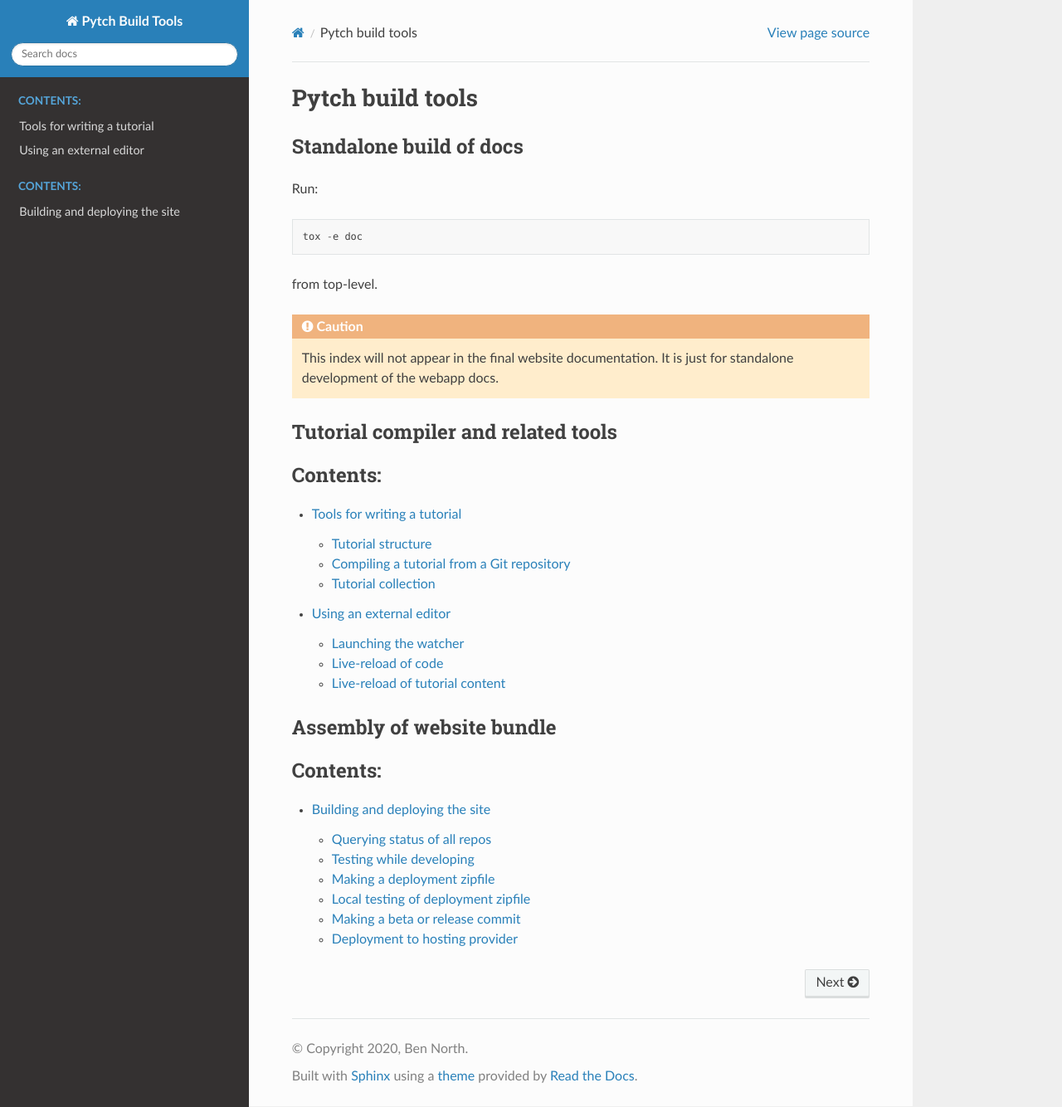
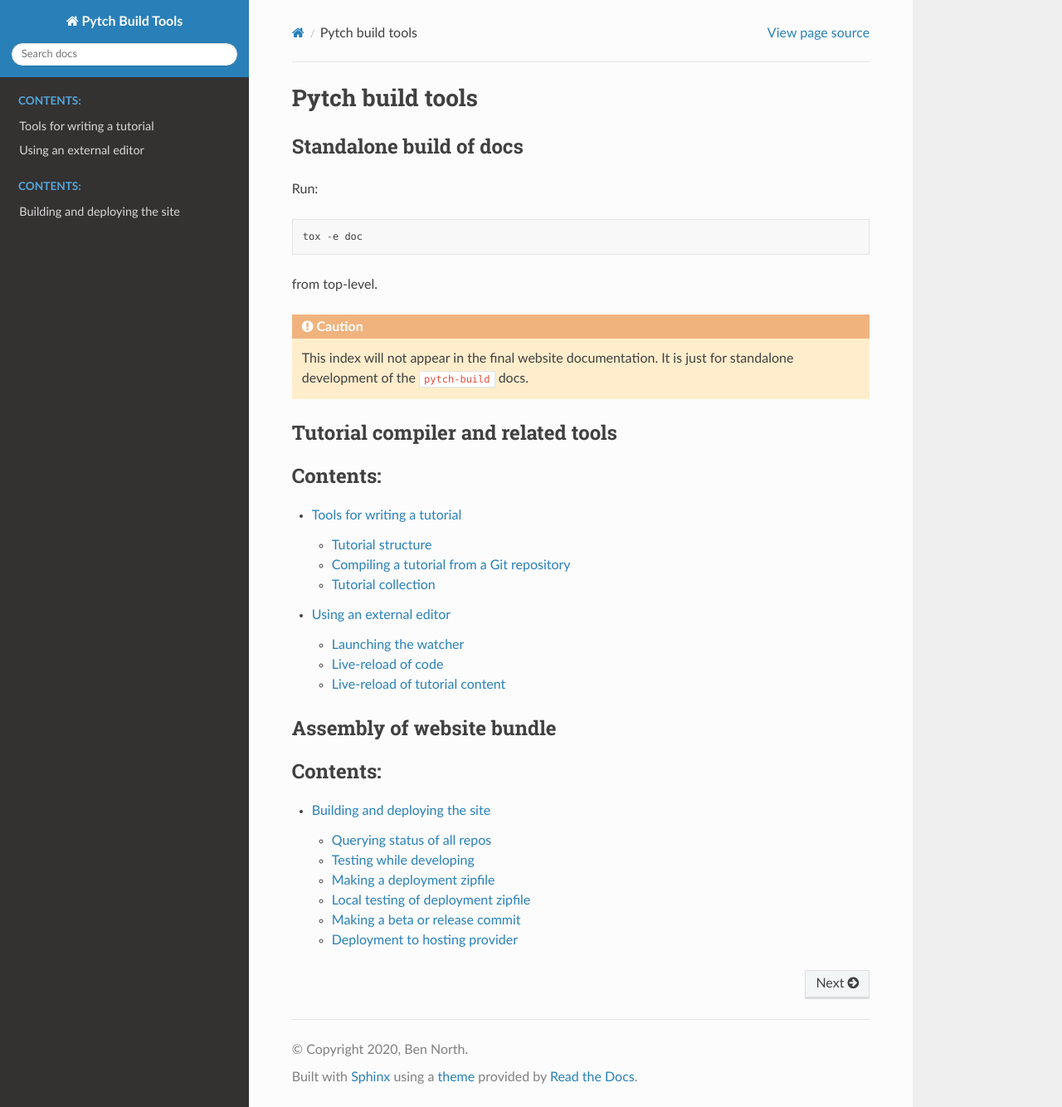
Before and after one commit to pytchlang/pytch-build, a Sphinx documentation site: the page built from doc/source/index.rst, in a window 1280 px wide and 1334 px high. Shown: the whole window at 83% size. Built offline with Sphinx 7.4.7 and the Read the Docs theme 2.0.0, drawn with Linux system fonts in a browser that asks for light colours.

Commit message:
Fix copy/paste typo

```diff
--- a/doc/source/index.rst
+++ b/doc/source/index.rst
@@ -14,7 +14,7 @@ from top-level.
 .. caution::
 
    This index will not appear in the final website documentation.  It is just
-   for standalone development of the webapp docs.
+   for standalone development of the ``pytch-build`` docs.
 
 
 Tutorial compiler and related tools
```
